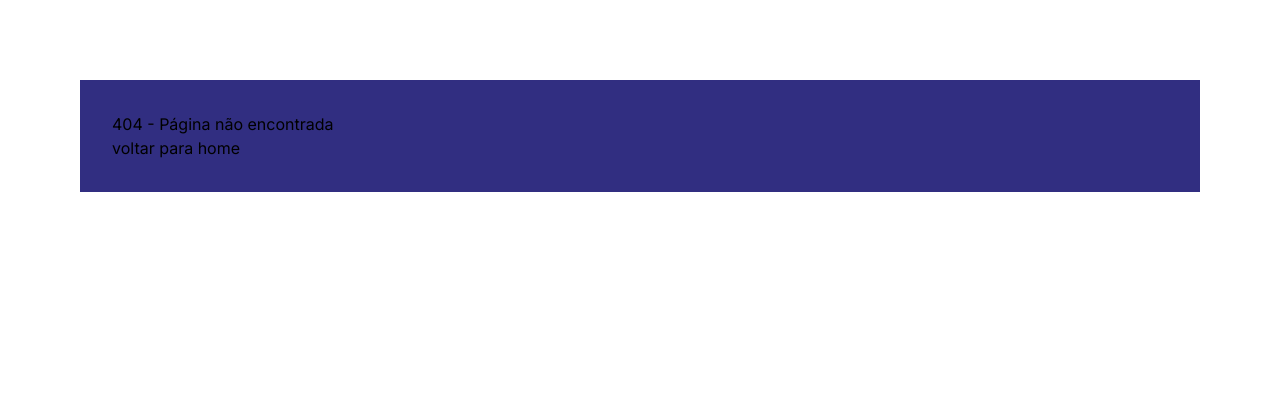
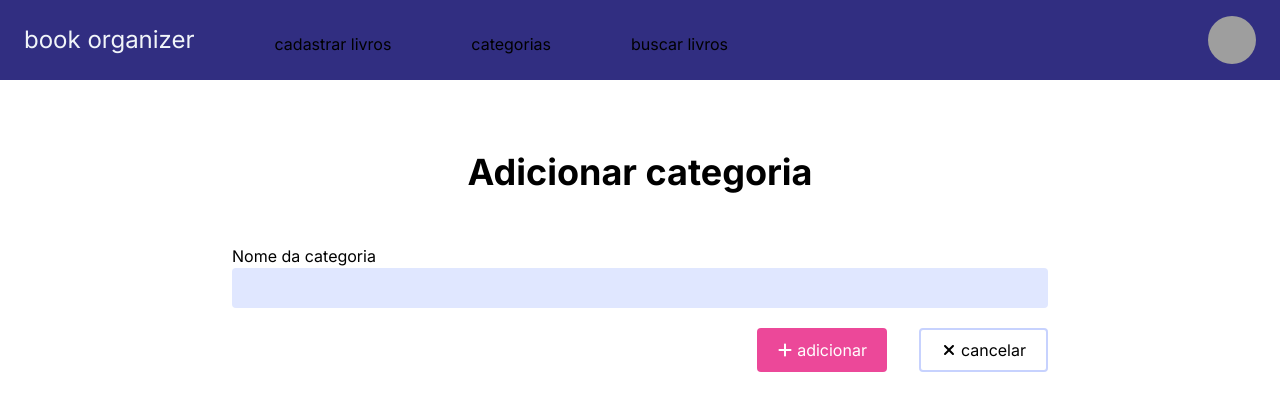
Before and after one commit to LuisaGPurificacao/Book-Organizer-Web, a Next.js app: page /categoria/new in a window 1280 px wide. Before the commit this address had no page. Shown: the top 410 px of the page. Built offline with nearby package versions, Linux system fonts and the light colour scheme; grey boxes are pictures that could not be loaded.

Commit message:
adicionar categoria

```diff
--- a/next.config.js
+++ b/next.config.js
@@ -2,3 +2,9 @@
 const nextConfig = {}
 
 module.exports = nextConfig
+
+module.exports = {
+    experimental: {
+      serverActions: true,
+    },
+  }
--- /dev/null
+++ b/src/actions/categoria.js
@@ -0,0 +1,25 @@
+'use server'
+
+import { revalidatePath } from "next/cache"
+
+export async function create(formData){
+    const url = "http://localhost:8080/book-organizer/categorias"
+
+    const options = {
+        method: "POST",
+        body: JSON.stringify(Object.fromEntries(formData)) ,
+        headers: {
+            "Content-Type": "application/json"
+        }
+    }
+
+    const resp = await fetch(url, options)
+    if (resp.status !== 201){
+        const json = await resp.json()
+        const mensagens = json.reduce((str, erro) => str += ". "  + erro.message, "")
+        return {error: "Erro ao adicionar" + mensagens}
+    }
+
+    revalidatePath("/categoria")
+    return {ok: "Categoria adicionada com sucesso"}
+}
--- /dev/null
+++ b/src/app/categoria/new/page.jsx
@@ -0,0 +1,51 @@
+"use client"
+
+import { create } from "@/actions/categoria";
+import Button from "@/components/Button";
+import NavBar from "@/components/NavBar";
+import TextInput from "@/components/TextInput";
+import { useState } from "react";
+import { redirect } from 'next/navigation'
+import { library } from '@fortawesome/fontawesome-svg-core'
+import { fas } from '@fortawesome/free-solid-svg-icons'
+import { FontAwesomeIcon } from '@fortawesome/react-fontawesome'
+
+library.add(fas)
+
+export default function FormConta() {
+    const [messagem, setMessage] = useState("")
+
+    async function handleSubmit(formData) {
+        const resp = await create(formData)
+        console.log(resp)
+        if (resp.error) {
+            setMessage(resp.error)
+            return
+        }
+        redirect("/categoria")
+    }
+
+    return (
+        <>
+            <NavBar active={"categoria/new"} />
+
+            <main className="text-black m-10 p-8">
+                <h2 className="text-center text-4xl font-bold">Adicionar categoria</h2>
+                <form action={handleSubmit}>
+                    <div className="flex flex-col mx-40 my-10">
+                        <TextInput name="nome" id="nome" label="Nome da categoria" />
+                        <div className="flex mt-5 justify-end gap-8">
+                            <Button icon={<FontAwesomeIcon className="w-4" icon="fa-solid fa-plus" />} element="button">
+                                adicionar
+                            </Button>
+                            <Button icon={<FontAwesomeIcon className="w-4" icon="fa-solid fa-times" />} href="/categoria" variant="secondary">
+                                cancelar
+                            </Button>
+                        </div>
+                        <p className="text-red-500">{messagem}</p>
+                    </div>
+                </form>
+            </main>
+        </>
+    )
+}
--- a/src/app/categoria/page.js
+++ b/src/app/categoria/page.js
@@ -4,7 +4,6 @@ import { fas } from '@fortawesome/free-solid-svg-icons'
 import { FontAwesomeIcon } from '@fortawesome/react-fontawesome'
 import DataRow from "./DataRow";
 import Button from "@/components/Button";
-import TextInput from "@/components/TextInput";
 
 async function getCategorias() {
   const url = "http://localhost:8080/book-organizer/categorias"
@@ -16,19 +15,17 @@ library.add(fas)
 
 export default async function Categoria() {
   const data = await getCategorias()
+
   return (
     <>
       <NavBar active={"categoria"} />
 
       <main className="text-black m-10 p-8">
-        <h2 className="text-center text-4xl font-bold">Cadastrar categoria</h2>
-        <div className="flex flex-col mx-40 my-10">
-          <TextInput name="nome" id="nome" label="Nome da categoria" />
-          <div className="flex mt-5 justify-end">
-            <Button icon={<FontAwesomeIcon className="w-4" icon="fa-solid fa-plus" />} href="/cadastro-livro">
-              adicionar
-            </Button>
-          </div>
+        <h2 className="text-center text-4xl font-bold">Categorias</h2>
+        <div className="flex mt-5 justify-center">
+          <Button icon={<FontAwesomeIcon className="w-4" icon="fa-solid fa-plus" />} href="/categoria/new">
+            Adicionar categoria
+          </Button>
         </div>
         <div className="flex flex-col mx-40 my-10 overflow-auto h-64 gap-3">
           {data.map(categoria => {
--- a/src/components/TextInput.jsx
+++ b/src/components/TextInput.jsx
@@ -2,7 +2,7 @@ export default function TextInput({ label, id, ...props }) {
     return (
         <div className="flex flex-col flex-auto mt-3">
             <label htmlFor={id}>{label}</label>
-            <input className="bg-indigo-100 p-2 focus:outline-none rounded" type="text" {...props} id={id} required />
+            <input className="bg-indigo-100 p-2 focus:outline-none rounded" type="text" {...props} id={id} />
         </div >
     )
 }
```
